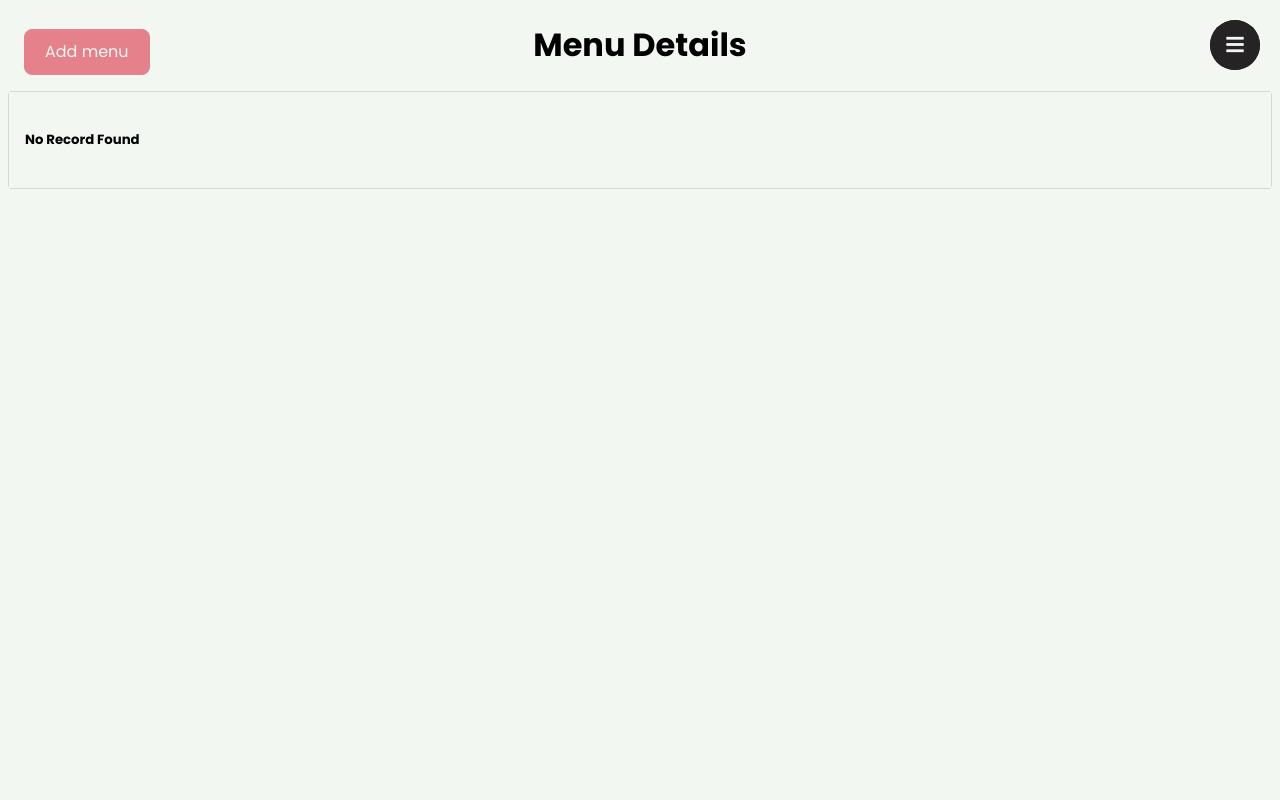
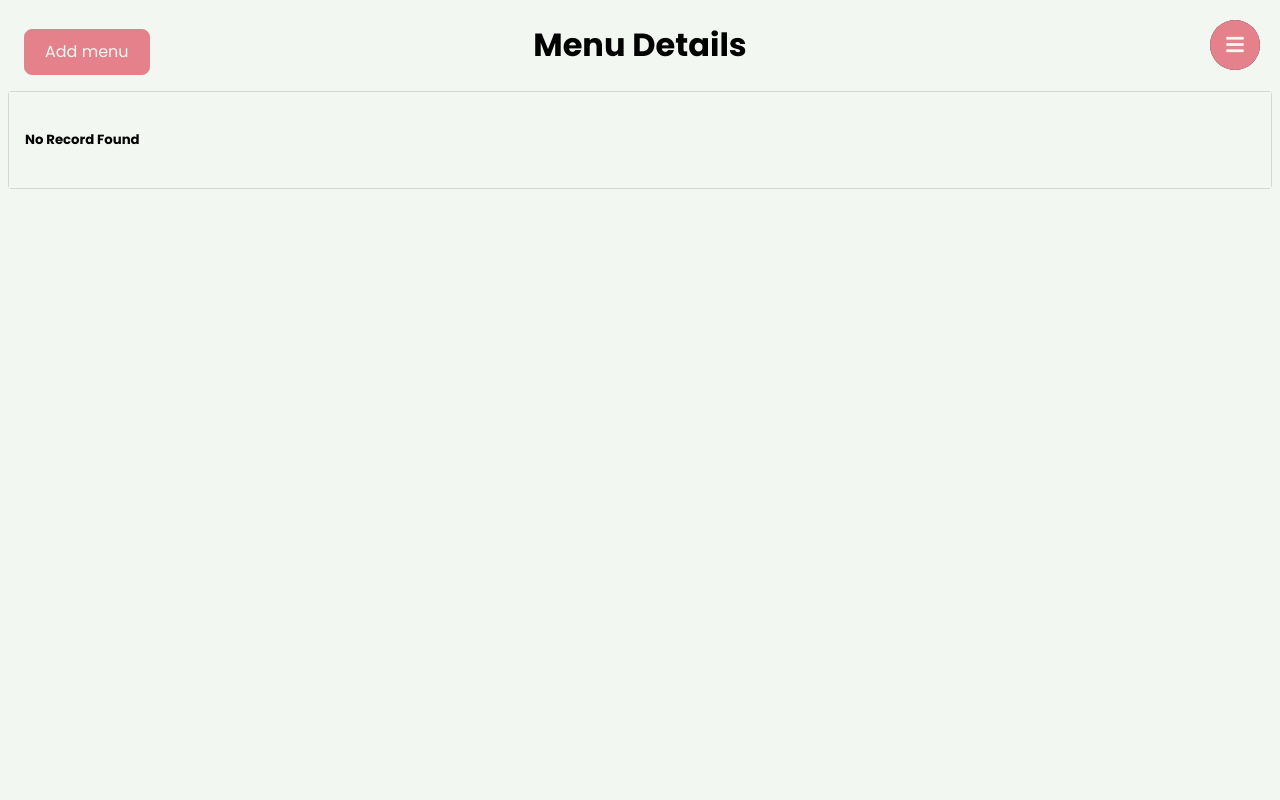
Before and after one commit to maria-iut1234/Cafe-IUTea, a PHP site: page /code/manager-dashboard/menu-management/index.php in a window 1280 px wide. Run offline with PHP 8.4, Linux system fonts and the light colour scheme; the visitor is signed in with stand-in values (Sample User, id 1); data that the repository does not hold is empty.

Commit message:
menu button color change

```diff
--- a/code/employee-dashboard/profile/sidebar.css
+++ b/code/employee-dashboard/profile/sidebar.css
@@ -28,12 +28,12 @@
     font-size: 20px;
     color: #f2f7f2;
     cursor: pointer;
-    background: #252323;
+    background: #89A6FB;
     /* background: linear-gradient(375deg, #1cc7d0, #2ede98); */
     transition: all 0.3s ease-in-out;
   }
   #active:checked ~ .menu-btn {
-    background: #e4818b;
+    background: #89A6FB;;
     color: #f2f7f2;
   }
   #active:checked ~ .menu-btn i:before {
@@ -58,7 +58,7 @@
     font-size: 30px;
     font-weight: 500;
     padding: 5px 30px;
-    color: #e4818b;
+    color: #89A6FB;
     position: relative;
     line-height: 50px;
     transition: all 0.3s ease;
--- a/code/manager-dashboard/employee-management/sidebar.css
+++ b/code/manager-dashboard/employee-management/sidebar.css
@@ -28,7 +28,7 @@
     font-size: 20px;
     color: #f2f7f2;
     cursor: pointer;
-    background: #252323;
+    background: #e4818b;
     /* background: linear-gradient(375deg, #1cc7d0, #2ede98); */
     transition: all 0.3s ease-in-out;
   }
--- a/code/manager-dashboard/inventory-management/sidebar.css
+++ b/code/manager-dashboard/inventory-management/sidebar.css
@@ -28,7 +28,7 @@
     font-size: 20px;
     color: #f2f7f2;
     cursor: pointer;
-    background: #252323;
+    background: #e4818b;
     /* background: linear-gradient(375deg, #1cc7d0, #2ede98); */
     transition: all 0.3s ease-in-out;
   }
--- a/code/manager-dashboard/menu-management/sidebar.css
+++ b/code/manager-dashboard/menu-management/sidebar.css
@@ -28,7 +28,7 @@
     font-size: 20px;
     color: #f2f7f2;
     cursor: pointer;
-    background: #252323;
+    background: #e4818b;
     /* background: linear-gradient(375deg, #1cc7d0, #2ede98); */
     transition: all 0.3s ease-in-out;
   }
--- a/code/manager-dashboard/profile/sidebar.css
+++ b/code/manager-dashboard/profile/sidebar.css
@@ -28,7 +28,7 @@
     font-size: 20px;
     color: #f2f7f2;
     cursor: pointer;
-    background: #252323;
+    background: #e4818b;
     /* background: linear-gradient(375deg, #1cc7d0, #2ede98); */
     transition: all 0.3s ease-in-out;
   }
```
